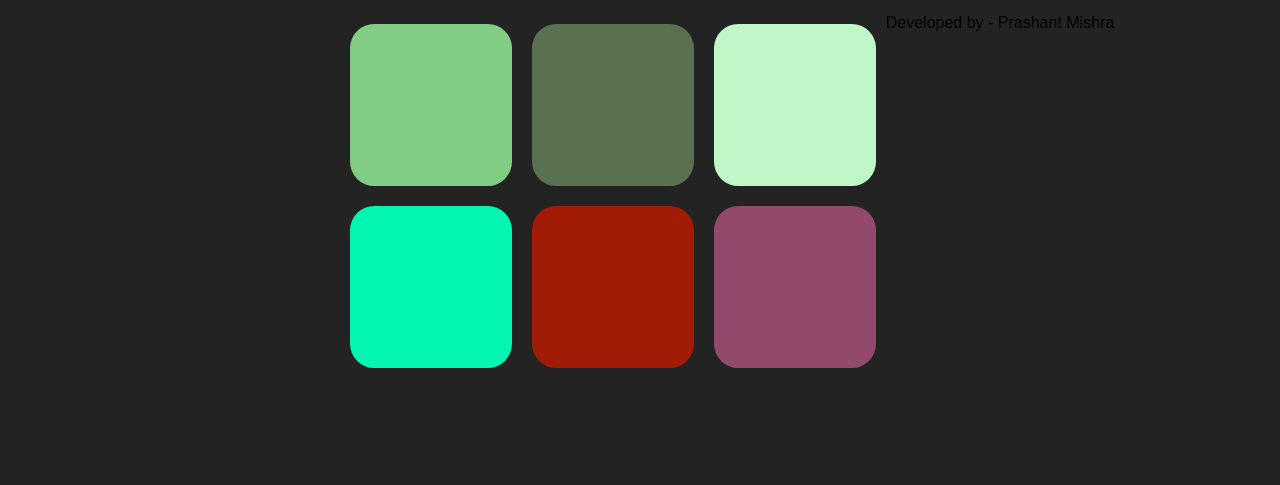
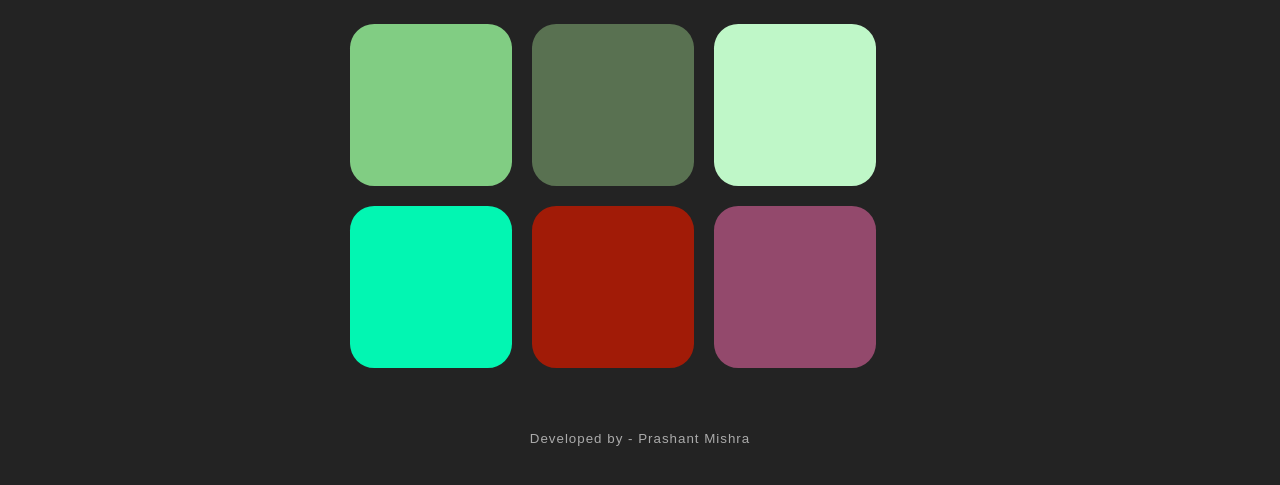
Before and after one commit to code-by-prashant/color-guess-game, a plain HTML site: page index.html in a window 1280 px wide. Shown: the part 209-694 px from the top of the page. Drawn offline with Linux system fonts and the light colour scheme.

Commit message:
Update colorgame.css

```diff
--- a/colorgame.css
+++ b/colorgame.css
@@ -71,3 +71,15 @@ button:hover{
 	color: white;
 	background: steelblue;
 }
+
+.footer {
+	position: relative;
+	color: rgb(171, 171, 171);
+	text-align: center;
+	padding-top: 40px;
+	margin-top: 50px auto;
+	clear: both; /* Clear any floated elements above the footer */
+	font-family: inherit;
+	font-size: smaller;
+	letter-spacing: 1px;
+}
```
